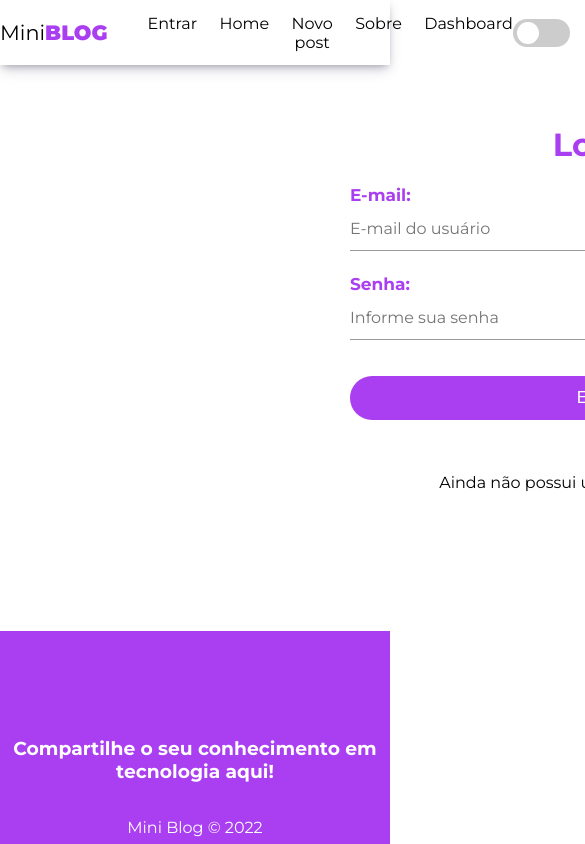
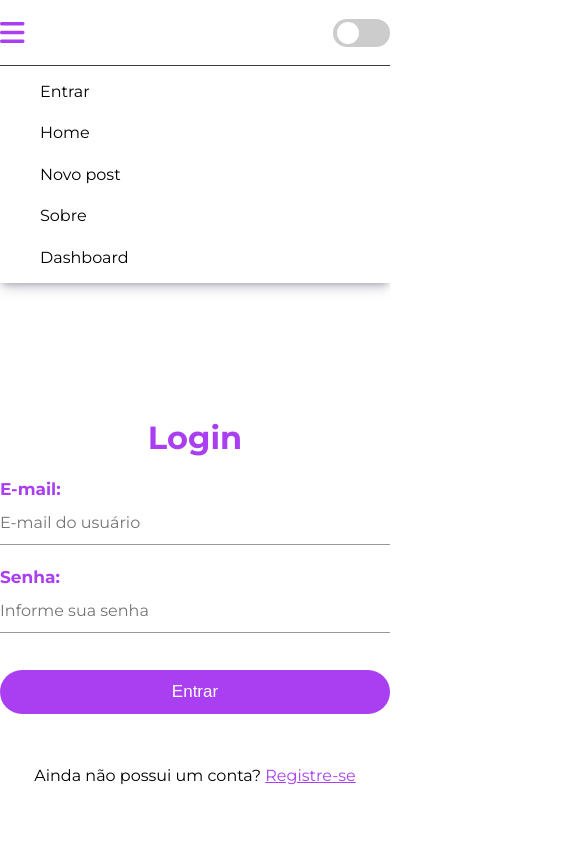
Before and after one commit to fabio2g/miniblog, a React (Create React App) app: page /login in a window 390 px wide. Shown: the top 844 px of the page, 585 px wide, since content can reach past the window. Built offline with nearby package versions, Linux system fonts and the light colour scheme.

Commit message:
alteração para versão mobile

```diff
--- a/src/App.css
+++ b/src/App.css
@@ -10,6 +10,11 @@
 
 .App .container {
     min-height: 60vh;
-    width: 1200px;
+    max-width: 1200px;
     margin: auto;
+
 }
+
+@media (max-width: 600px) {
+
+}
--- a/src/components/Navbar/Navbar.js
+++ b/src/components/Navbar/Navbar.js
@@ -1,14 +1,17 @@
-import { useState } from "react";
+import { useEffect, useState } from "react";
 import { NavLink } from "react-router-dom";
 import styles from "./Navbar.module.css";
 
 const Navbar = ({ themeState }) => {
     const [theme, setTheme] = useState(false);
+    const [mobile, setMobile] = useState(false);
 
     const handleOnChange = () => {
         setTheme(!theme);
         themeState({ theme });
     };
+
+    const handleOnClick = () => {};
 
     return (
         <nav className={theme ? styles.navbar_dark : styles.navbar}>
@@ -17,7 +20,7 @@ const Navbar = ({ themeState }) => {
                     <NavLink className={styles.brand} to={"/"}>
                         Mini<span>Blog</span>
                     </NavLink>
-                    <ul>
+                    <ul className={styles.list_links}>
                         <li>
                             <NavLink to={"/login"}>Entrar</NavLink>
                         </li>
@@ -35,7 +38,13 @@ const Navbar = ({ themeState }) => {
                         </li>
                     </ul>
                 </div>
-                <div>
+                <div className={styles.box}>
+                    <div
+                        className={styles.menu_hamburguer}
+                        onClick={handleOnClick}
+                    >
+                        <i className="fa-sharp fa-solid fa-bars"></i>
+                    </div>
                     <label className={styles.switch}>
                         <input
                             type="checkbox"
--- a/src/components/Navbar/Navbar.module.css
+++ b/src/components/Navbar/Navbar.module.css
@@ -1,6 +1,6 @@
 .navbar,
 .navbar_dark {
-    width: 100%;
+    max-width: 100%;
     height: 65px;
     box-shadow: rgba(50, 50, 93, 0.25) 0px 6px 12px -2px,
         rgba(0, 0, 0, 0.3) 0px 3px 7px -3px;
@@ -26,13 +26,13 @@
     margin: auto;
 }
 
-.container .links {
-    text-align: center;
+.links {
     display: flex;
     align-items: center;
+    text-align: center;
 }
 
-.container .brand {
+.brand {
     font-size: 1.3em;
 }
 
@@ -42,14 +42,32 @@
     text-transform: uppercase;
 }
 
-.links ul {
+.list_links {
     display: flex;
     gap: 1.4em;
+    /* display: none; */
+}
+
+.list_links_none {
+    display: none;
 }
 
 .links ul a:hover {
     color: var(--color-primary);
     border-bottom: 2px solid var(--color-primary);
+}
+
+.box {
+    display: flex;
+    justify-content: space-between;
+    align-items: center;
+}
+
+.menu_hamburguer i {
+    /* display: none; */
+    font-size: 28px;
+    color: var(--color-primary);
+    cursor: pointer;
 }
 
 .switch {
@@ -87,8 +105,8 @@
     bottom: 3px;
     background: #fff;
     border-radius: 50%;
-    -webkit-transition: .4s;
-    transition: .4s;
+    -webkit-transition: 0.4s;
+    transition: 0.4s;
 }
 
 input:checked + .slider {
@@ -104,3 +122,34 @@ input:checked + .slider:before {
     -ms-transform: translateX(27px);
     transform: translateX(27px);
 }
+
+@media (max-width: 600px) {
+    .navbar,
+    .navbar_dark {
+        max-width: 100%;
+        height: 100%;
+    }
+
+    .container {
+        flex-direction: column-reverse;
+        flex-wrap: wrap;
+        align-items: flex-start;
+    }
+
+    .brand {
+        display: none;
+    }
+
+    .list_links {
+        flex-direction: column;
+        text-align: left;
+        /* display: none; */
+    }
+
+    .box {
+        width: 100%;
+        height: 65px;
+        border-bottom: 1px solid #3b3b3b;
+        /* background: #000; */
+    }
+}
--- a/src/index.css
+++ b/src/index.css
@@ -30,6 +30,7 @@ h1 {
     color: var(--color-primary);
 }
 
+
 /* Navbar */
 nav li {
     list-style: none;
@@ -45,6 +46,7 @@ form {
     display: flex;
     flex-direction: column;
     gap: 1.4em;
+
 }
 
 form label {
--- a/src/pages/Login/Login.module.css
+++ b/src/pages/Login/Login.module.css
@@ -1,5 +1,19 @@
 .box_login {
-    width: 500px;
-    margin: 60px auto 0;
+    display: flex;
+    flex-direction: column;
+    justify-content: center;
+    align-items: center;
+    max-width: 500px;
+    height: 75vh;
+    margin: auto;
+}
 
+.box_login form {
+    width: 100%;
 }
+
+/* @media (max-width: 600px) {
+    .box_login {
+        padding: 16px;
+    }
+} */
```
